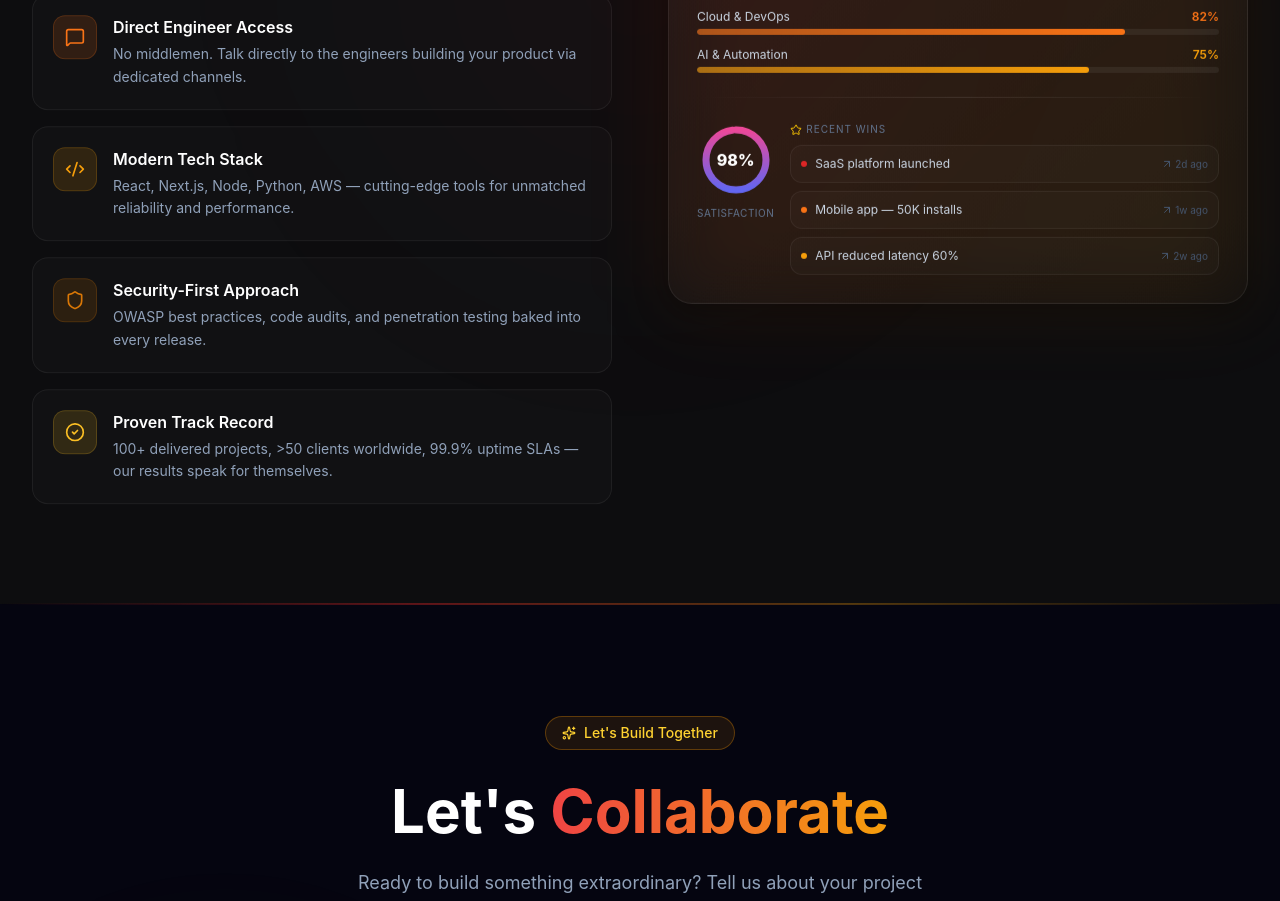
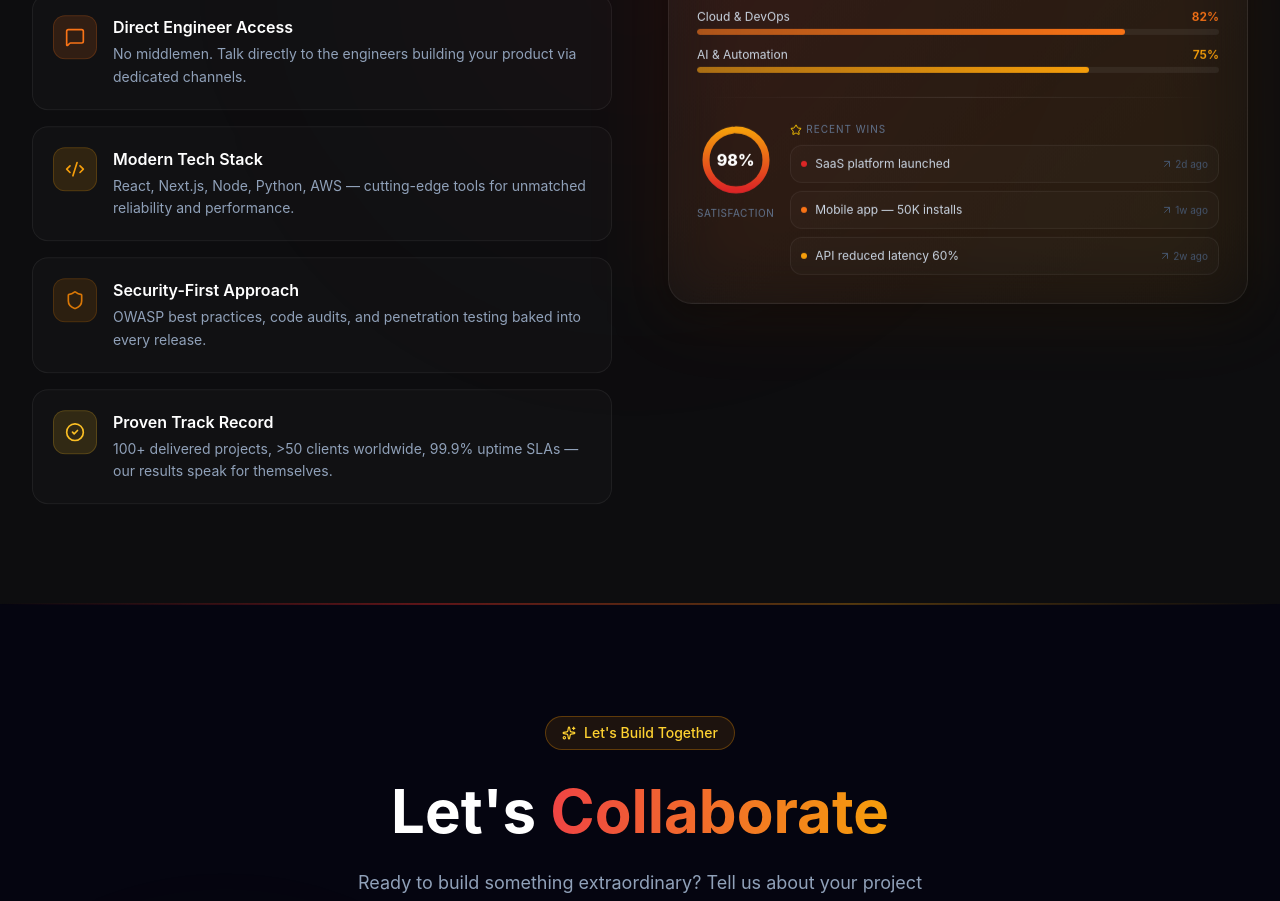
Before and after one commit to sivaathri/company-website, a React (Vite) app: page / in a window 1280 px wide. Shown: the part 4580-5481 px from the top of the page. Built offline with nearby package versions, Linux system fonts and the light colour scheme.

Commit message:
feat: add WhyChooseUs section with animated reasons, company statistics, and expertise depth.

```diff
--- a/src/components/WhyChooseUs.jsx
+++ b/src/components/WhyChooseUs.jsx
@@ -305,8 +305,8 @@
         />
         <defs>
           <linearGradient id="ringGrad" x1="0%" y1="0%" x2="100%" y2="0%">
-            <stop offset="0%" stopColor="#6366f1" />
-            <stop offset="100%" stopColor="#ec4899" />
+            <stop offset="0%" stopColor="#dc2626" />
+            <stop offset="100%" stopColor="#f59e0b" />
           </linearGradient>
         </defs>
       </svg>
```
